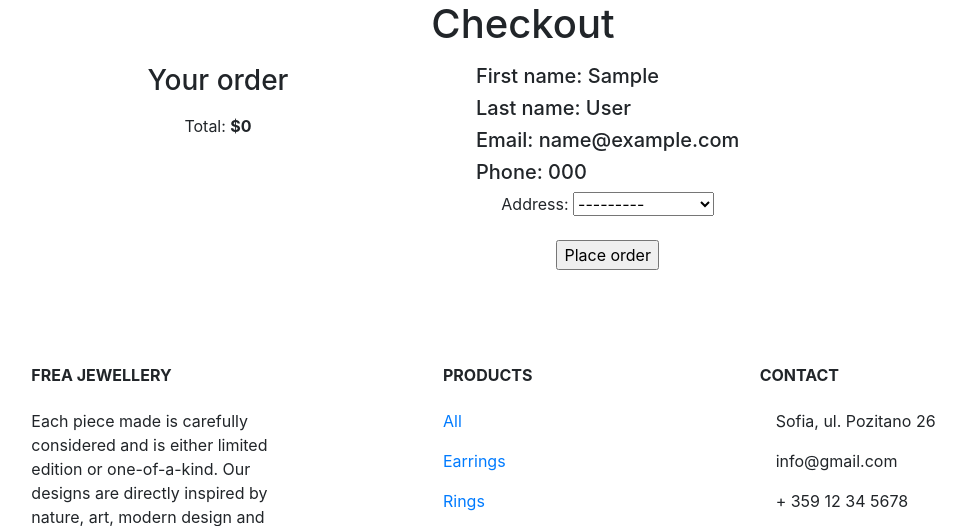
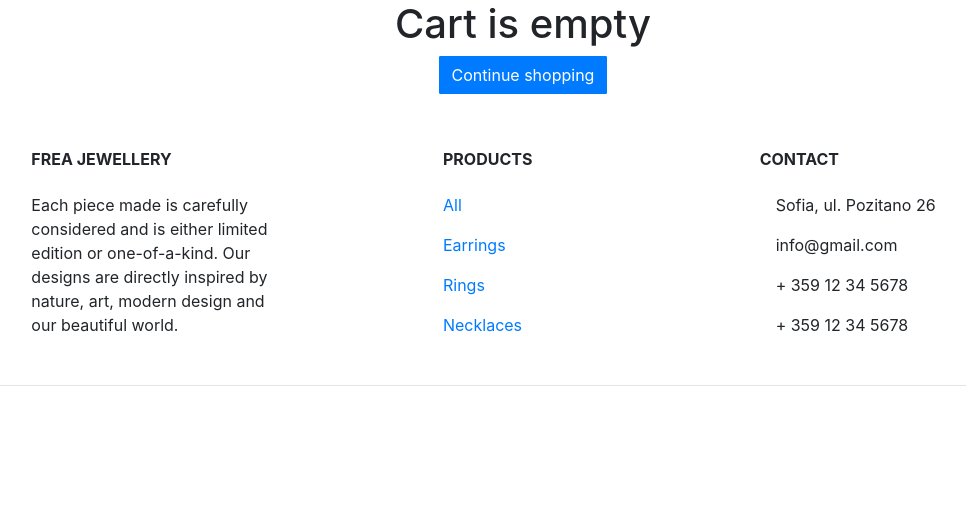
Before and after one commit to duygu-mustafa/softuni-web--project, a Django app: page /order/create/ in a window 1280 px wide. Shown: the part 72-598 px from the top of the page, without its empty margins (117-1083 px from the left). Run offline with Django 3.2, Linux system fonts and the light colour scheme; a user stored in the database is signed in; tables that the repository leaves empty hold one stand-in row (values such as "Sample post").

Commit message:
Added custom decorator for checkout

```diff
--- a/accounts/forms.py
+++ b/accounts/forms.py
@@ -62,4 +62,4 @@ class AddressForm(forms.ModelForm):
 
     class Meta:
         model = Address
-        exclude = ('profile',)
+        exclude = ('profile', 'is_default',)
--- a/accounts/views.py
+++ b/accounts/views.py
@@ -103,6 +103,7 @@ def create_address(request):
         if form.is_valid():
             address = form.save(commit=False)
             address.profile_id = request.user.profile.id
+            address.is_default = False
             address.save()
             return redirect('user addresses')
         context = {
@@ -124,8 +125,9 @@ def edit_address(request, pk):
     else:
         form = AddressForm(request.POST, instance=address)
         if form.is_valid():
-            address = form.save()
+            address = form.save(commit=False)
             address.profile = request.user.profile
+            address.is_default = False
             address.save()
             return redirect('user addresses')
         context = {
--- /dev/null
+++ b/order/decorators.py
@@ -0,0 +1,15 @@
+from django.http import HttpResponse
+from django.shortcuts import render
+
+from cart.cart import Cart
+
+
+def cart_items_required(func):
+    def wrapper(request, *args, **kwargs):
+        cart = Cart(request)
+        if len(cart) == 0:
+            return render(request, 'order/cart_empty.html')
+        else:
+            return func(request, *args, **kwargs)
+
+    return wrapper
--- a/order/models.py
+++ b/order/models.py
@@ -14,7 +14,7 @@ class Order(models.Model):
     ]
 
     profile = models.ForeignKey(Profile, on_delete=CASCADE)
-    address = models.ForeignKey(Address, on_delete=DO_NOTHING)
+    address = models.ForeignKey(Address, on_delete=CASCADE)
     created = models.DateTimeField(auto_now_add=True)
     status = models.CharField(
         max_length=2,
--- a/order/views.py
+++ b/order/views.py
@@ -3,11 +3,13 @@ from django.shortcuts import render
 
 from accounts.models import Address
 from cart.cart import Cart
+from order.decorators import cart_items_required
 from order.forms import OrderCreateForm
 from order.models import OrderItem
 
 
 @login_required
+@cart_items_required
 def create_order(request):
     cart = Cart(request)
     profile = request.user.profile
--- /dev/null
+++ b/templates/order/cart_empty.html
@@ -0,0 +1,10 @@
+{% extends 'shared/base.html' %}
+
+{% block site_title %}
+    Cart is empty
+{% endblock %}
+
+{% block site_content %}
+    <h1>Cart is empty</h1>
+    <a href="{% url "list items" %}" class="btn btn-primary">Continue shopping</a>
+{% endblock %}
--- a/templates/order/create_order.html
+++ b/templates/order/create_order.html
@@ -27,11 +27,17 @@
             <h5 class="text-left">Email: {{ user.email }}</h5>
             <h5 class="text-left">Phone: {{ user.profile.phone }}</h5>
 
+            <a href="{% url 'create address' %}"> Or add another address</a>
             <form action="{% url 'create order' %}" method="post" class="order-form">
                 {{ form.as_p }}
-                <p><input type="submit" value="Place order"></p>
+
+                <p>
+                    <button type="submit" class="btn btn-warning">Place order</button>
+                </p>
                 {% csrf_token %}
             </form>
+
+
         </div>
 
 
```
Also changed, not shown: media/items/wings.jpg (added), order/migrations/0002_auto_20201210_1359.py (added).
